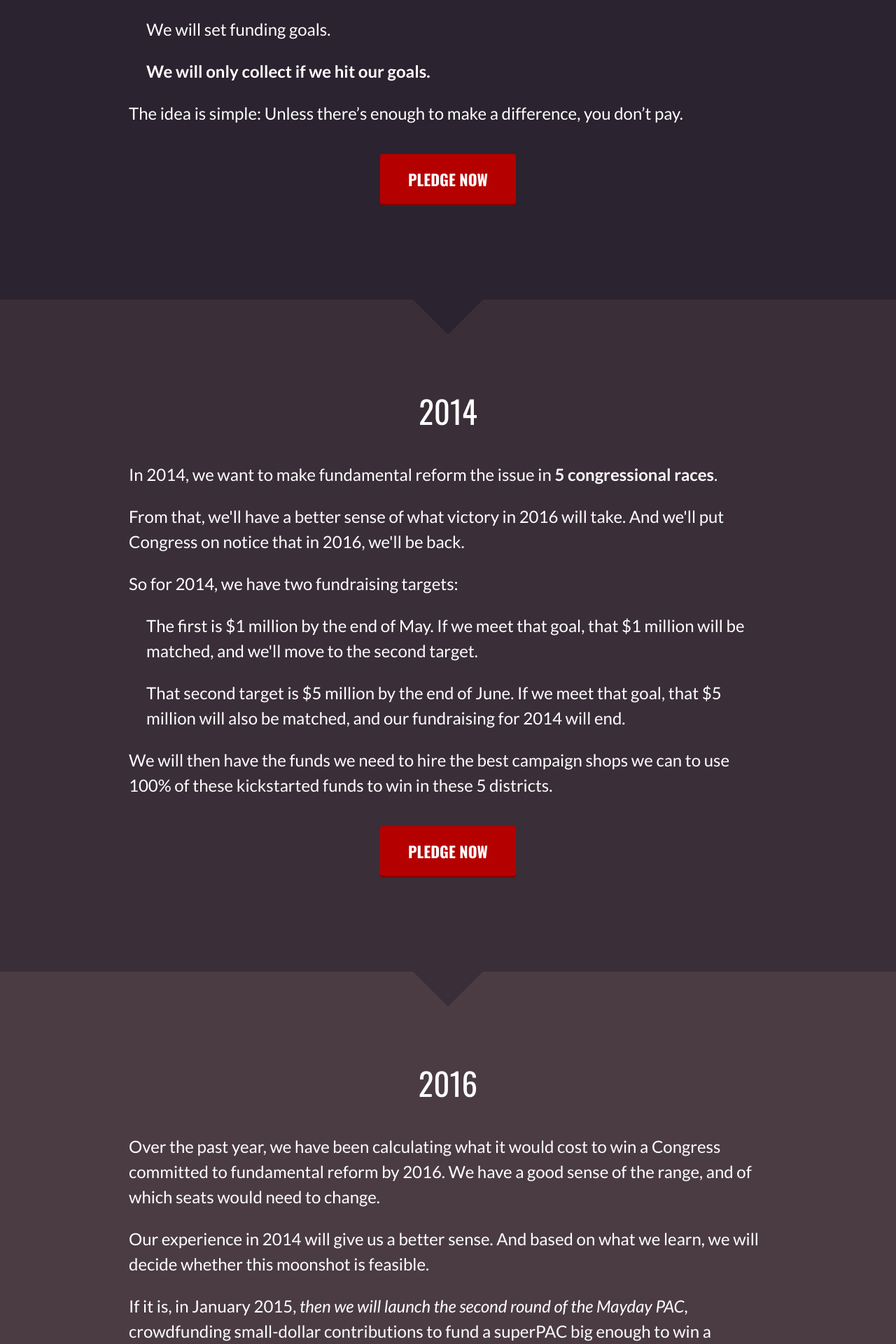
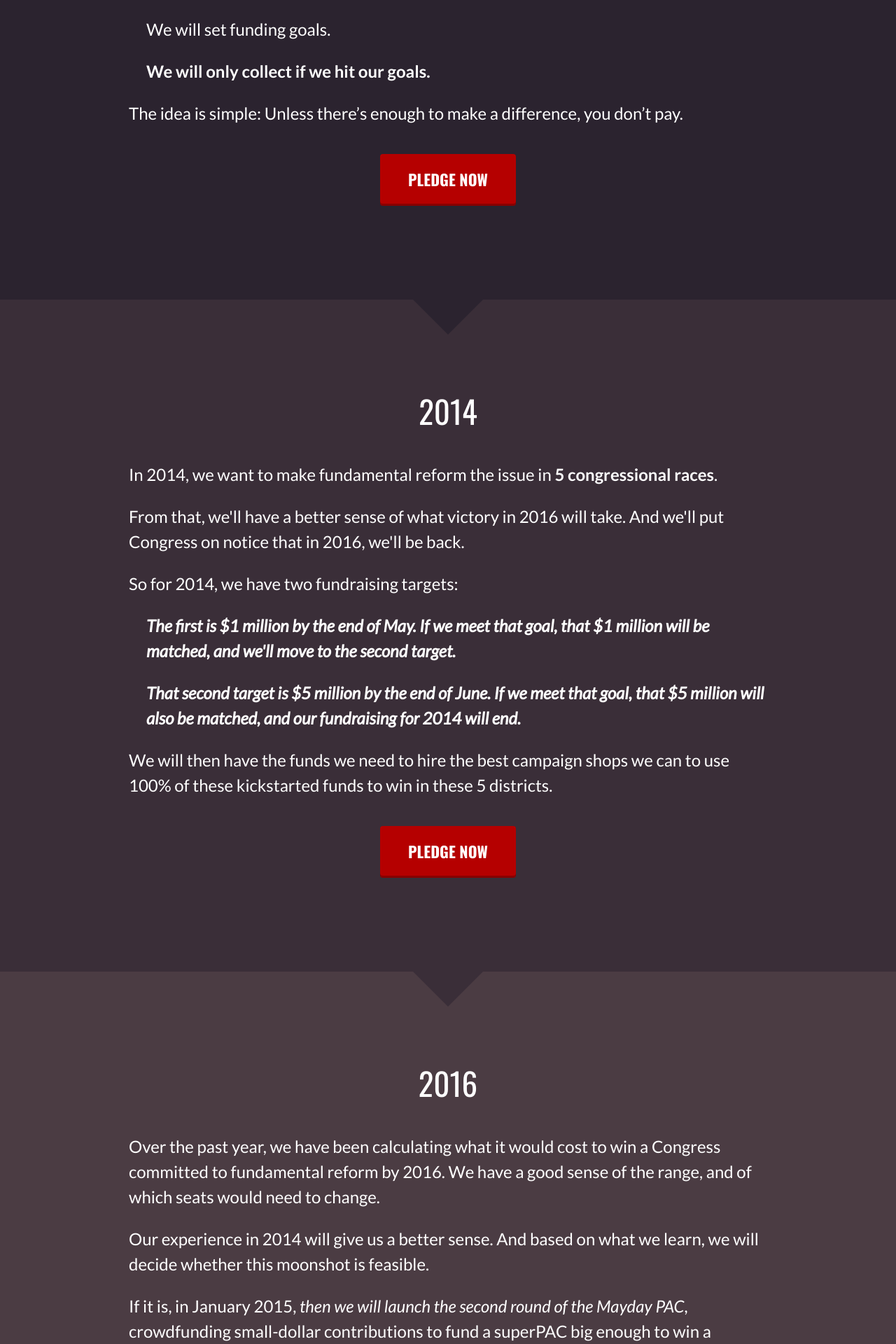
Before and after one commit to MayOneUS/2014-06-02-mayone.us-website, a Jekyll site: the page built from index.html, in a window 1280 px wide. Shown: the part 2937-4857 px from the top of the page at 70% size. Built offline with Jekyll 4.4.1, drawn with Linux system fonts in a browser that asks for light colours; nearby versions of some CDN libraries; library files that are not in the unit come from our copies.

Commit message:
fixed mismatched tags; whitespace

```diff
--- a/_includes/main_page_structure.html
+++ b/_includes/main_page_structure.html
@@ -2,6 +2,7 @@
   <div id="main" class="site-main">
     <div id="primary" class="content-area">
       <div id="content" class="campaign-content" role="main">
+
         <section id="widget_campaignify_hero_contribute-2"
                  class="not_on_direct_contributions campaign-widget widget_campaignify_hero_contribute arrowed">
           <div class="campaign-hero loading has-slideshow">
@@ -74,6 +75,7 @@
             </div>
           </div>
         </section>
+
         <section id="text-2" class="padding_1px campaign-widget widget_text arrowed">
           <center>{{special_message}}</center>
         </section>
@@ -94,8 +96,10 @@
             </div>
           </div>
         </section>
+
         <section id="text-4" class="campaign-widget widget_text arrowed">
-          <h3 class="campaign-widget-title">the Idea</h3><div class="textwidget">
+          <h3 class="campaign-widget-title">the Idea</h3>
+          <div class="textwidget">
             <div class="frontpage_text">
               {{the_idea_text | markdownify}}
             </div>
@@ -104,6 +108,7 @@
             </div>
           </div>
         </section>
+
         <section id="text-5" class="campaign-widget widget_text arrowed">
           <h3 class="campaign-widget-title">to &#8220;kickstart&#8221;</h3>
           <div class="textwidget">
@@ -118,7 +123,9 @@
                 <a href="//pledge.mayone.us/pledge" class="button button-primary">Pledge Now</a>
               </div>
             </div>
+          </div>
         </section>
+
         <section id="text-6" class="campaign-widget widget_text arrowed">
           <h3 class="campaign-widget-title">2014</h3>
           <div class="textwidget">
@@ -127,8 +134,8 @@
               <p>From that, we'll have a better sense of what victory in 2016 will take. And we'll put Congress on notice that in 2016, we'll be back.</p>
               <p>So for 2014, we have two fundraising targets:</p>
               <div style="padding-left:25px;">
-                <p>The first is $1 million by the end of May. If we meet that goal, that $1 million will be matched, and we'll move to the second target.</p>
-                <p>That second target is $5 million by the end of June. If we meet that goal, that $5 million will also be matched, and our fundraising for 2014 will end.</p>
+                <p><strong><em>The first is $1 million by the end of May. If we meet that goal, that $1 million will be matched, and we'll move to the second target.</em></strong></p>
+                <p><strong><em>That second target is $5 million by the end of June. If we meet that goal, that $5 million will also be matched, and our fundraising for 2014 will end.</em></strong></p>
               </div>
               <p>We will then have the funds we need to hire the best campaign shops we can to use 100% of these kickstarted funds to win in these 5 districts.</p>
             </div>
@@ -137,6 +144,7 @@
             </div>
           </div>
         </section>
+
         <section id="text-7" class="campaign-widget widget_text arrowed">
           <h3 class="campaign-widget-title">2016</h3>
           <div class="textwidget">
@@ -148,6 +156,7 @@
             </div>
           </div>
         </section>
+
         <section id="text-8" class="campaign-widget widget_text arrowed">
           <h3 class="campaign-widget-title">MAYDAY.</h3>
           <div class="textwidget">
@@ -164,7 +173,7 @@
             </div>
           </div>
         </section>
-        </div>
+
       </div>
     </div>
   </div>
```
